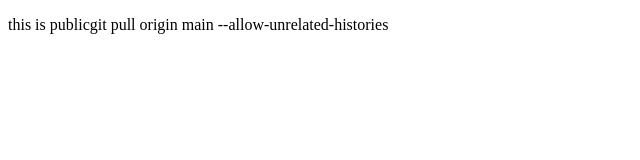
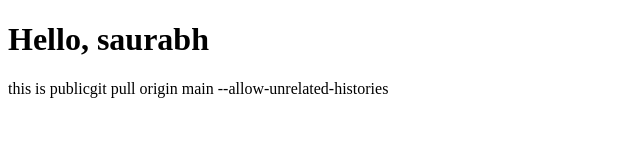
Before and after one commit to anuj-k-eq/public-, a plain HTML site: page index.html in a window 1280 px wide. Shown: the whole page, without its empty margins (0-640 px from the left). Drawn offline with Linux system fonts and the light colour scheme.

Commit message:
updated code

```diff
--- a/index.html
+++ b/index.html
@@ -6,6 +6,7 @@
     <title>Document</title>
 </head>
 <body>
+    <h1>Hello, saurabh</h1>
     <p>this is publicgit pull origin main --allow-unrelated-histories
     </p>
 </body>
```
